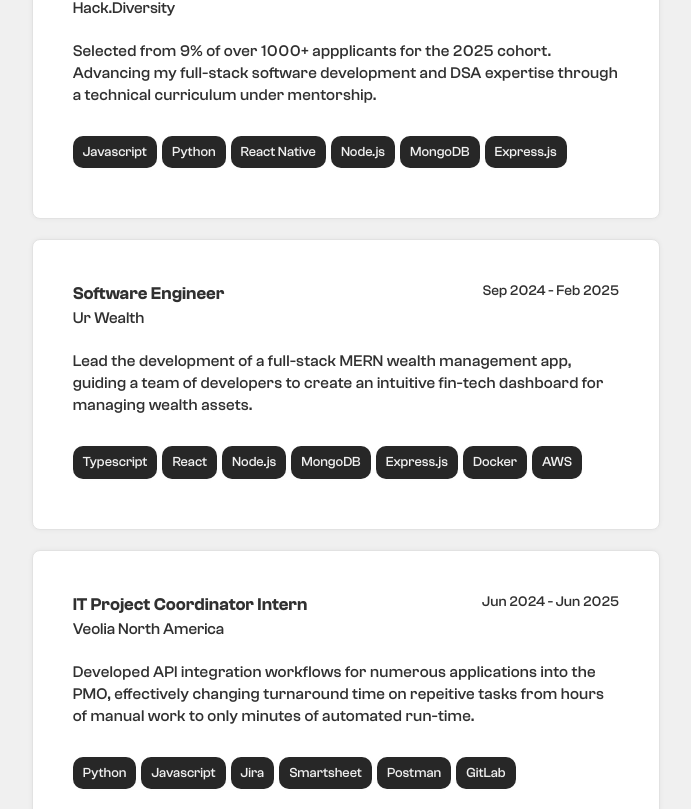
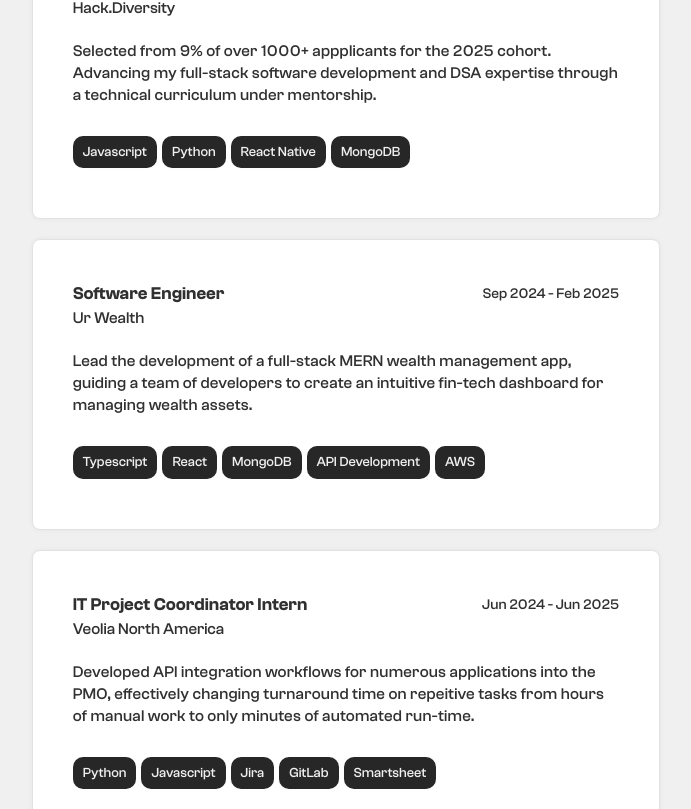
Before and after one commit to qinflan/portfolio, a React (Vite) app in the folder portfolio/client/: page / in a window 1280 px wide. Shown: the part 1011-1820 px from the top of the page, without its empty margins (585-1276 px from the left). Built offline with nearby package versions, Linux system fonts and the light colour scheme; a web font is replaced by a local one.

Commit message:
Remove Information Bloat

```diff
--- a/portfolio/client/src/components/pages/experience/Experience.css
+++ b/portfolio/client/src/components/pages/experience/Experience.css
@@ -46,7 +46,6 @@
         width: 90%;
         padding: 20px 0px;
         border: unset;
-        gap: 20px;
         box-shadow: unset;
         opacity: 1;
         transition: opacity 0.3s ease-in-out, transform 0.3s ease-in-out;
--- a/portfolio/client/src/components/pages/experience/WorkData.ts
+++ b/portfolio/client/src/components/pages/experience/WorkData.ts
@@ -10,21 +10,21 @@ export const workData = [
       company: "Hack.Diversity",
       dates: "Jan 2025 - Present",
       description: "Selected from 9% of over 1000+ appplicants for the 2025 cohort. Advancing my full-stack software development and DSA expertise through a technical curriculum under mentorship.",
-      skills: ["Javascript", "Python", "React Native", "Node.js", "MongoDB", "Express.js"]
+      skills: ["Javascript", "Python", "React Native", "MongoDB"]
     },
     {
       title: "Software Engineer",
       company: "Ur Wealth",
       dates: "Sep 2024 - Feb 2025",
       description: "Lead the development of a full-stack MERN wealth management app, guiding a team of developers to create an intuitive fin-tech dashboard for managing wealth assets.",
-      skills: ["Typescript", "React", "Node.js", "MongoDB", "Express.js", "Docker", "AWS"]
+      skills: ["Typescript", "React", "MongoDB", "API Development", "AWS"]
     },
     {
       title: "IT Project Coordinator Intern",
       company: "Veolia North America",
       dates: "Jun 2024 - Jun 2025",
       description: "Developed API integration workflows for numerous applications into the PMO, effectively changing turnaround time on repeitive tasks from hours of manual work to only minutes of automated run-time.",
-      skills: ["Python", "Javascript", "Jira", "Smartsheet", "Postman", "GitLab"]
+      skills: ["Python", "Javascript", "Jira", "GitLab", "Smartsheet"]
     },
     // {
     //     title: "CS Teacher Assistant",
--- a/portfolio/client/src/components/pages/projects/ProjectData.ts
+++ b/portfolio/client/src/components/pages/projects/ProjectData.ts
@@ -10,21 +10,21 @@ export const projectData = [
       title: "KeyLocker",
       dates: "2024",
       description: "Built a secure password manager desktop app with Fernet Encryption for secure password handling and unique user keys. Designed and developed a graphical user interface to improve UX using CustomTkinter, Figma, and Illustrator.",
-      skills: ["Python", "Cryptography", "Custom Tkinter", "Git", "Figma"],
+      skills: ["Python", "Cryptography", "Custom Tkinter", "Figma"],
       repo: "https://github.com/qinflan/KeyLocker.py"
     },
     {
         title: "Portfolio Website",
         dates: "2024",
         description: "This website! I started by designing wireframes in Figma, then developed the site with React and TypeScript. I also built a small backend Express route to handle incoming contact requests.",
-        skills: ["Typescript", "React", "Tailwind", "Node.js", "Git", "Figma"],
+        skills: ["Typescript", "React", "Tailwind", "Node.js", "Figma"],
         repo: "https://github.com/qinflan/portfolio"
       },
       {
         title: "Ecoquest",
         dates: "2025",
         description: "A biodiversity exploration app built in 24 hours for CivicHacks 2025 at Boston University. Ecoquest helps users discover local plant and animal species by querying public environmental datasets and presenting results through a clean, responsive interface.",
-        skills: ["Javascript", "React", "Tailwind", "Node.js", "Git", "REST API"],
+        skills: ["Javascript", "React", "Tailwind", "Node.js", "REST API"],
         repo: "https://github.com/qinflan/ecoquest"
       },
   ];
--- a/portfolio/client/src/components/ui/RightPanel.tsx
+++ b/portfolio/client/src/components/ui/RightPanel.tsx
@@ -20,7 +20,7 @@ const RightPanel = () => {
                 <div className="about-body">
                     <p>I'm a college student based in <span className="emphasis-text">Boston, Massachusetts</span> studying Information Technology and Computer Science,
                         driven by my passion for tech and problem-solving. I'm proficient with <span className="emphasis-text">Java, Python, JavaScript, and TypeScript.</span> Whether I'm developing full-stack web applications or building embedded systems,
-                        I’m constantly working on picking up new skills.
+                        I’m constantly working on picking up some new skills.
                     </p>
 
                     <p>I’m a quick learner, always looking forward towards a new project to work on. In my spare time I play music, hike, game, or work on computers and music equipment!</p>
--- a/portfolio/client/src/components/ui/WorkWidget.css
+++ b/portfolio/client/src/components/ui/WorkWidget.css
@@ -32,6 +32,7 @@
     font-size: 0.9rem;
     align-self: flex-start;
     text-align: right;
+    margin-top: 0.2rem;
 }
 
 .widget-description {
```
